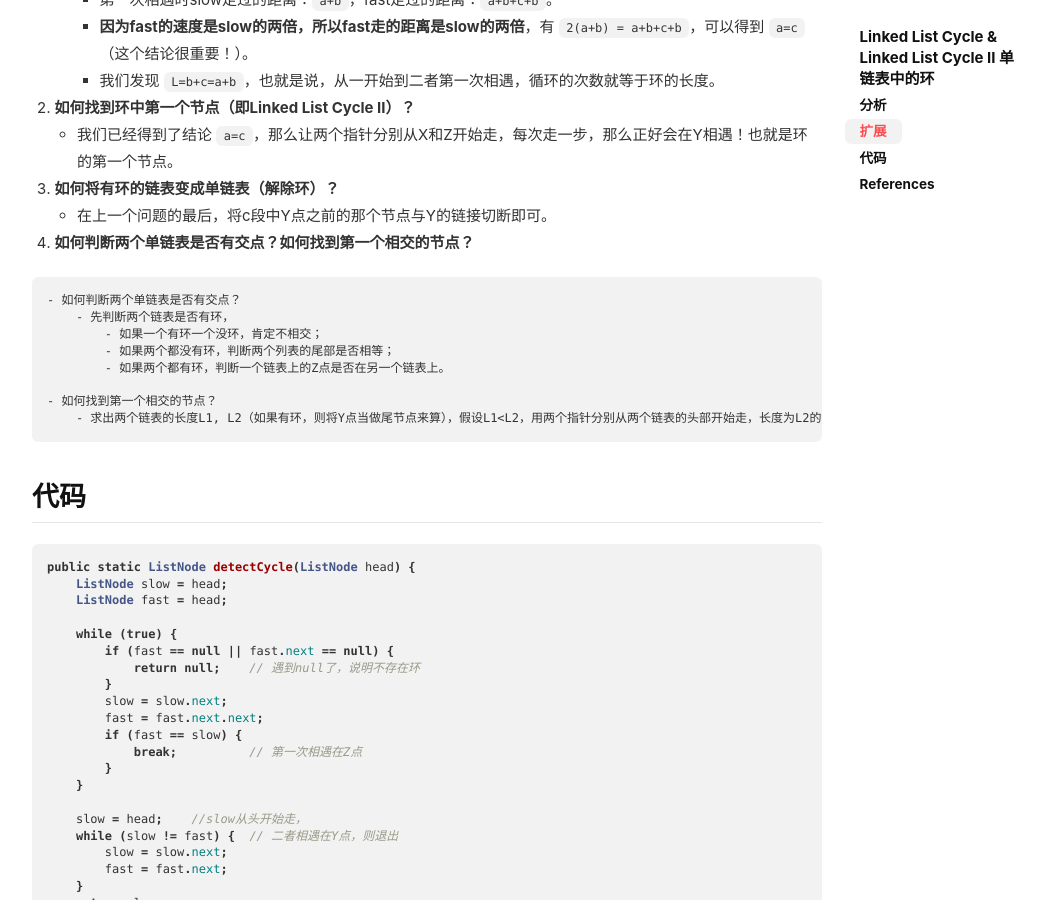
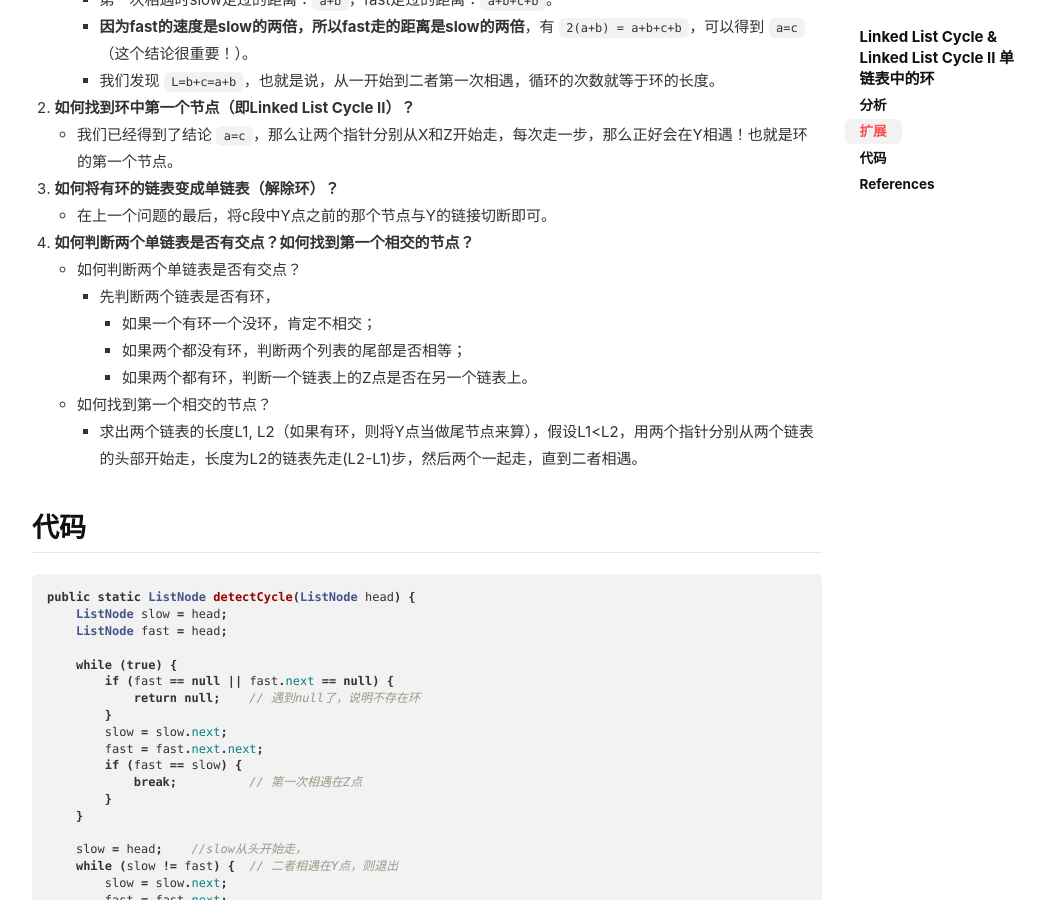
Before and after one commit to Zhenye-Na/blog, a Jekyll site: the page built from _posts/2018-09-03-linkedlist-cycle-ii.md, in a window 1280 px wide and 900 px high, scrolled down 2120 px. Shown: the whole window, without its empty margins (103-1148 px from the left). Built offline with Jekyll 4.4.1, drawn with Linux system fonts in a browser that asks for light colours; nearby versions of some CDN libraries; formulas are drawn with MathJax 3; comment, search, counter and statistics services are not loaded.

Commit message:
add linkedlist cycle ii

```diff
--- a/_posts/2018-09-03-linkedlist-cycle-ii.md
+++ b/_posts/2018-09-03-linkedlist-cycle-ii.md
@@ -64,15 +64,13 @@ Follow up: Can you solve it without using extra space?
         - **因为fast的速度是slow的两倍，所以fast走的距离是slow的两倍**，有 `2(a+b) = a+b+c+b`，可以得到 `a=c`（这个结论很重要！）。
         - 我们发现 `L=b+c=a+b`，也就是说，从一开始到二者第一次相遇，循环的次数就等于环的长度。
 
-
 2. **如何找到环中第一个节点（即Linked List Cycle II）？**
     - 我们已经得到了结论 `a=c`，那么让两个指针分别从X和Z开始走，每次走一步，那么正好会在Y相遇！也就是环的第一个节点。
+
 3. **如何将有环的链表变成单链表（解除环）？**
     - 在上一个问题的最后，将c段中Y点之前的那个节点与Y的链接切断即可。
 
 4. **如何判断两个单链表是否有交点？如何找到第一个相交的节点？**
-{:.warning}
-
     - 如何判断两个单链表是否有交点？
         - 先判断两个链表是否有环，
             - 如果一个有环一个没环，肯定不相交；
```
